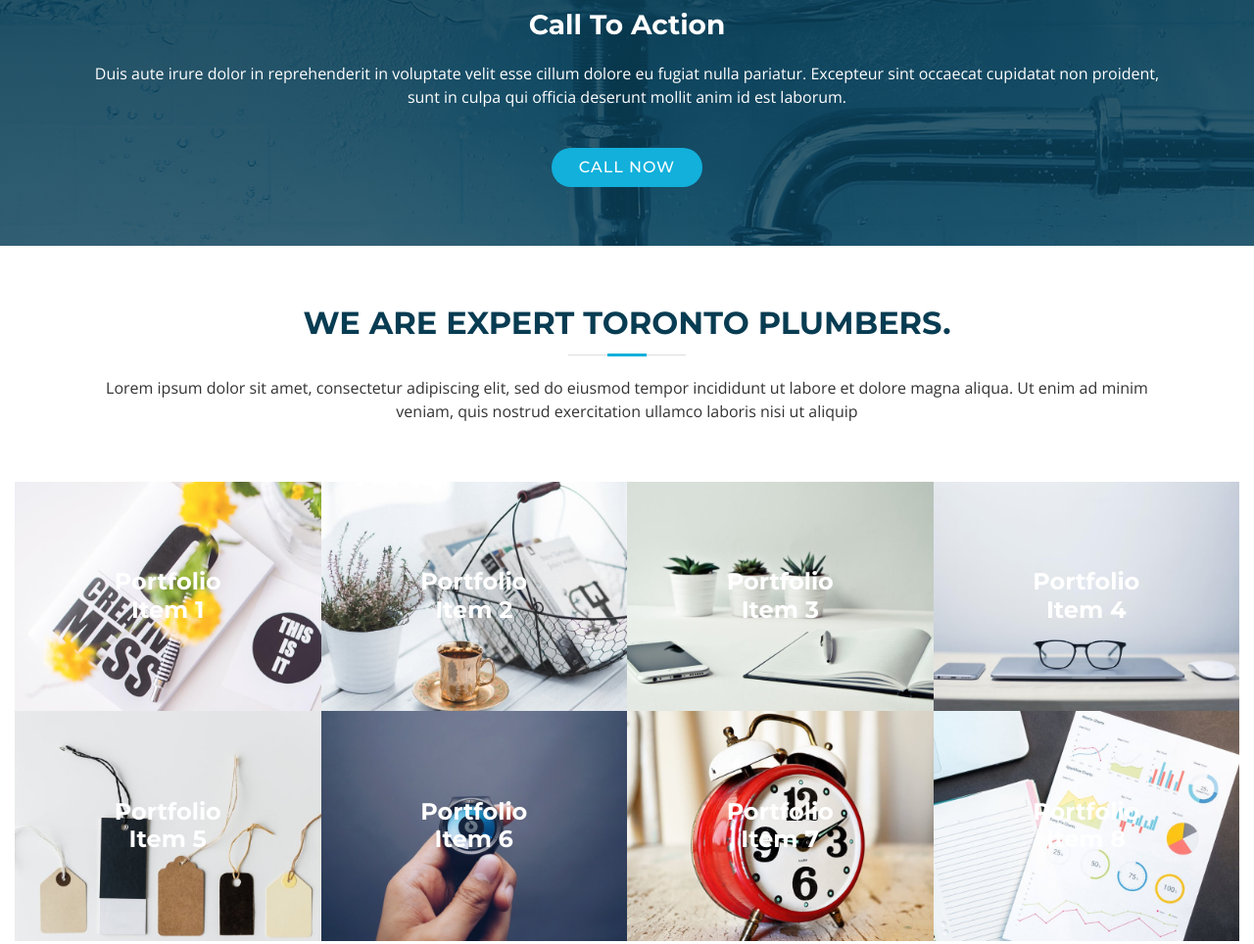
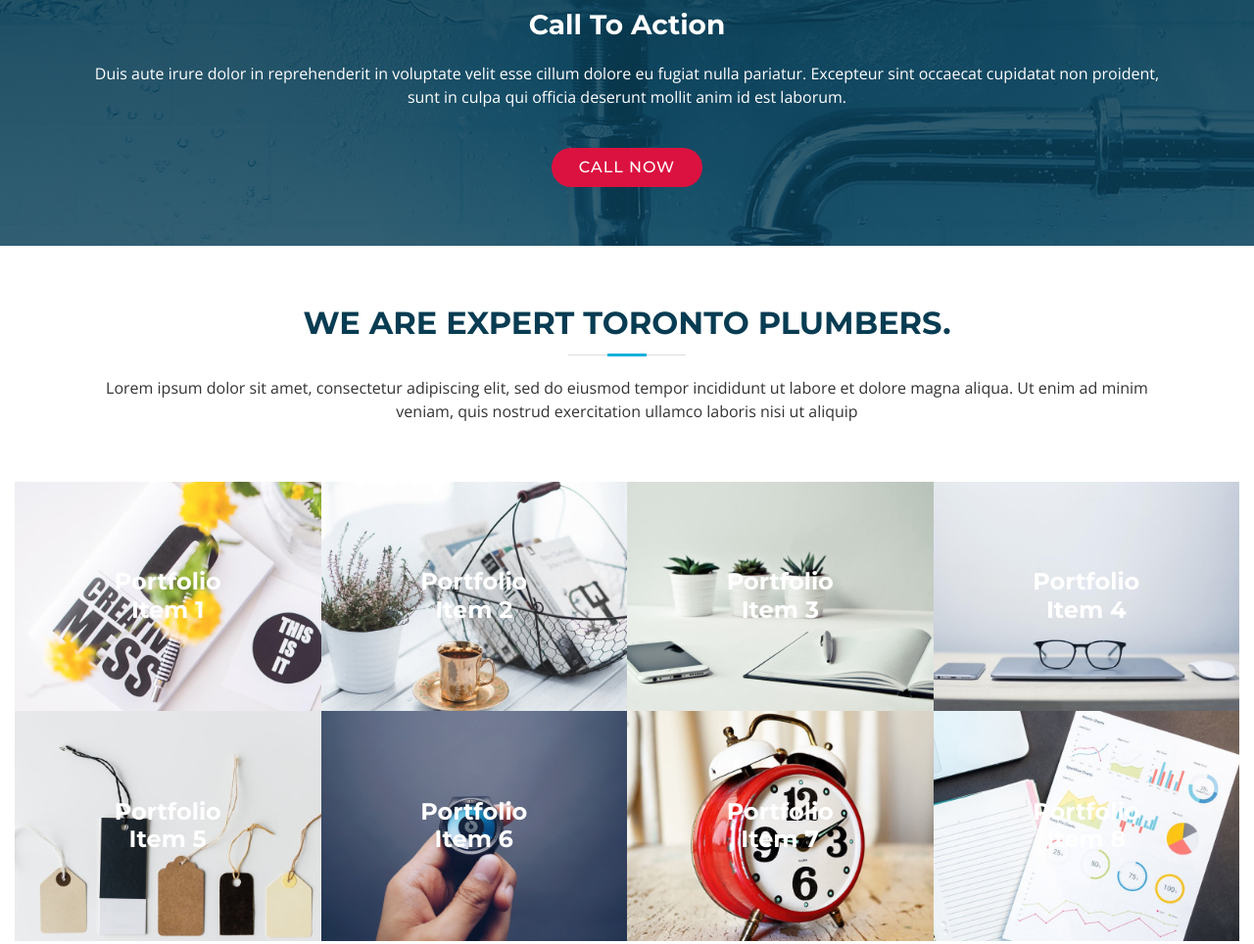
Before and after one commit to Ambursley/thebestplumbing, a plain HTML site: page index.html in a window 1280 px wide. Shown: the part 1701-2665 px from the top of the page at 98% size. Drawn offline with nearby package versions, Linux system fonts and the light colour scheme; files whose address does not match are found by name.

Commit message:
call to action

```diff
--- a/css/style.css
+++ b/css/style.css
@@ -833,7 +833,7 @@ body.mobile-nav-active #mobile-nav-toggle {
   font-size: 16px;
   letter-spacing: 1px;
   display: inline-block;
-  background: #12b0db;
+  background: #db1240;
   padding: 8px 28px;
   border-radius: 25px;
   transition: 0.5s;
@@ -843,7 +843,7 @@ body.mobile-nav-active #mobile-nav-toggle {
 
 #call-to-action .cta-btn:hover {
   background: #fff;
-  color: #12b0db;
+  color: #db1240;
 }
 
 
```
